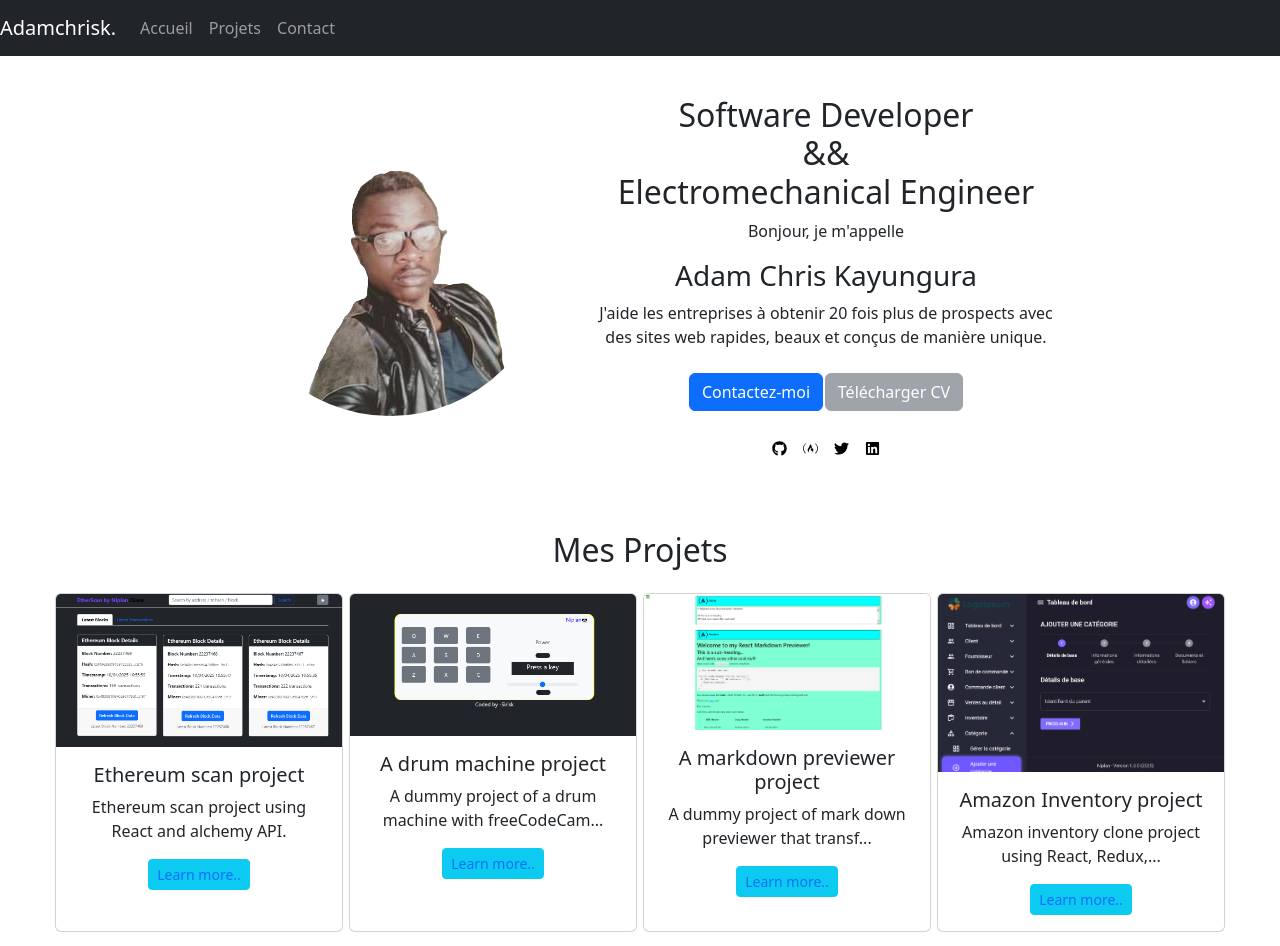
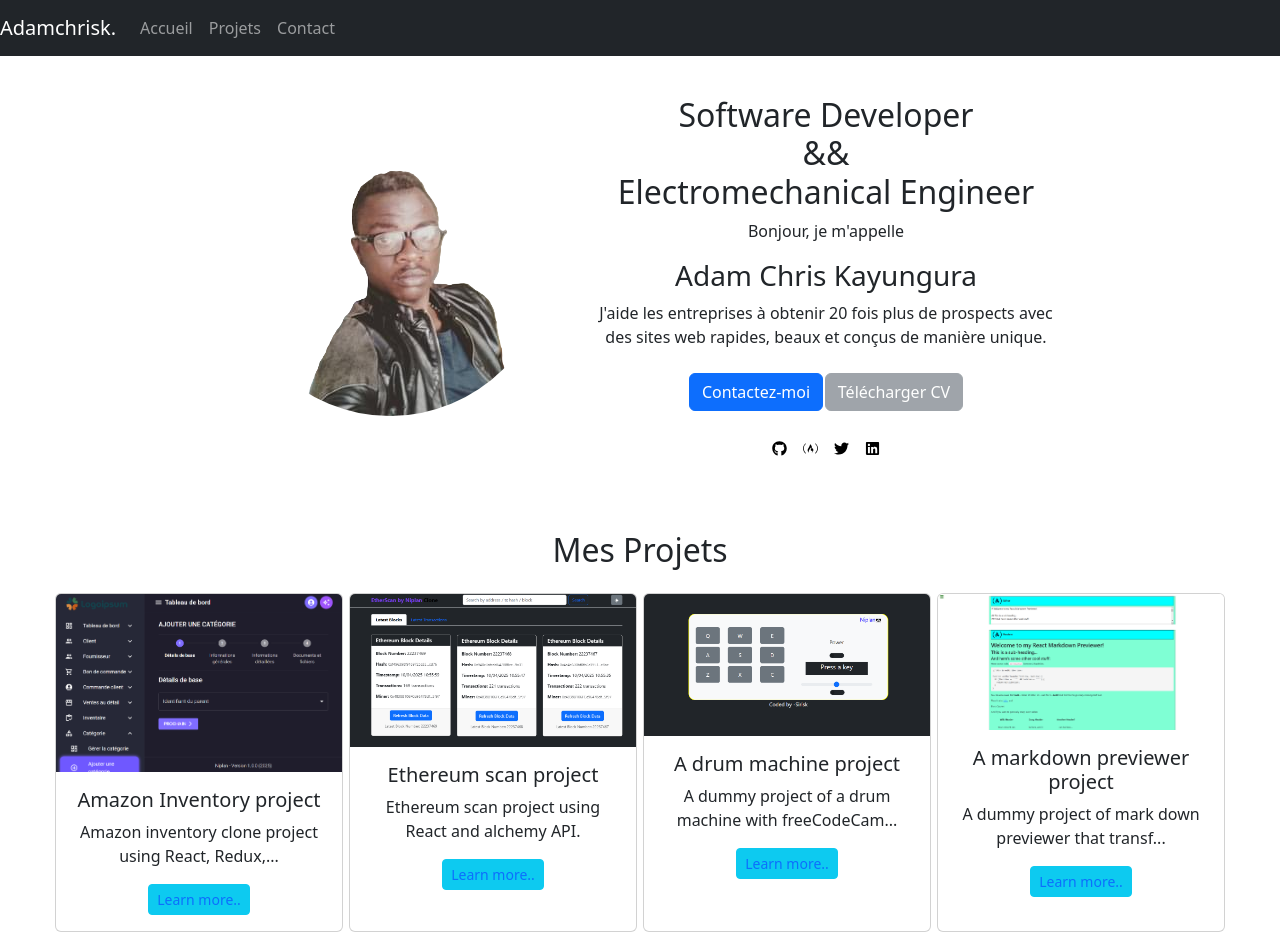
Before and after one commit to Siri6k/portofolio, a React (Create React App) app: page / in a window 1280 px wide. Shown: the top 946 px of the page. Built offline with nearby package versions, Linux system fonts and the light colour scheme.

Commit message:
update projects list

```diff
--- a/src/components/common/Constants.js
+++ b/src/components/common/Constants.js
@@ -8,33 +8,33 @@ import ethScan from "../../assets/eth-scan.png";
 export const myProjects = [
   {
     key: "1",
+    title: "Amazon Inventory project",
+    content:
+      "Amazon inventory clone project using React, Redux, Django, SQL, and AWS S3.",
+    image: amznClone,
+    link: "https://niplan-market.onrender.com/",
+  },
+  {
+    key: "2",
     title: "Ethereum scan project",
     content: "Ethereum scan project using React and alchemy API.",
     image: ethScan,
     link: "https://blockexplorer-clone.vercel.app/",
   },
   {
-    key: "2",
+    key: "3",
     title: "A drum machine project",
     content: "A dummy project of a drum machine with freeCodeCamp.",
     image: drumMachineImage,
     link: "https://fcc-drum-machine-nu.vercel.app/",
   },
   {
-    key: "3",
+    key: "4",
     title: "A markdown previewer project",
     content:
       "A dummy project of mark down previewer that transform some text in html page with freeCodeCamp.",
     image: markdownImage,
     link: "https://fcc-markdown-b7mj.vercel.app/",
-  },
-  {
-    key: "4",
-    title: "Amazon Inventory project",
-    content:
-      "Amazon inventory clone project using React, Redux, Django, SQL, and AWS S3.",
-    image: amznClone,
-    link: "https://niplan-market.onrender.com/",
   },
 
   {
```
